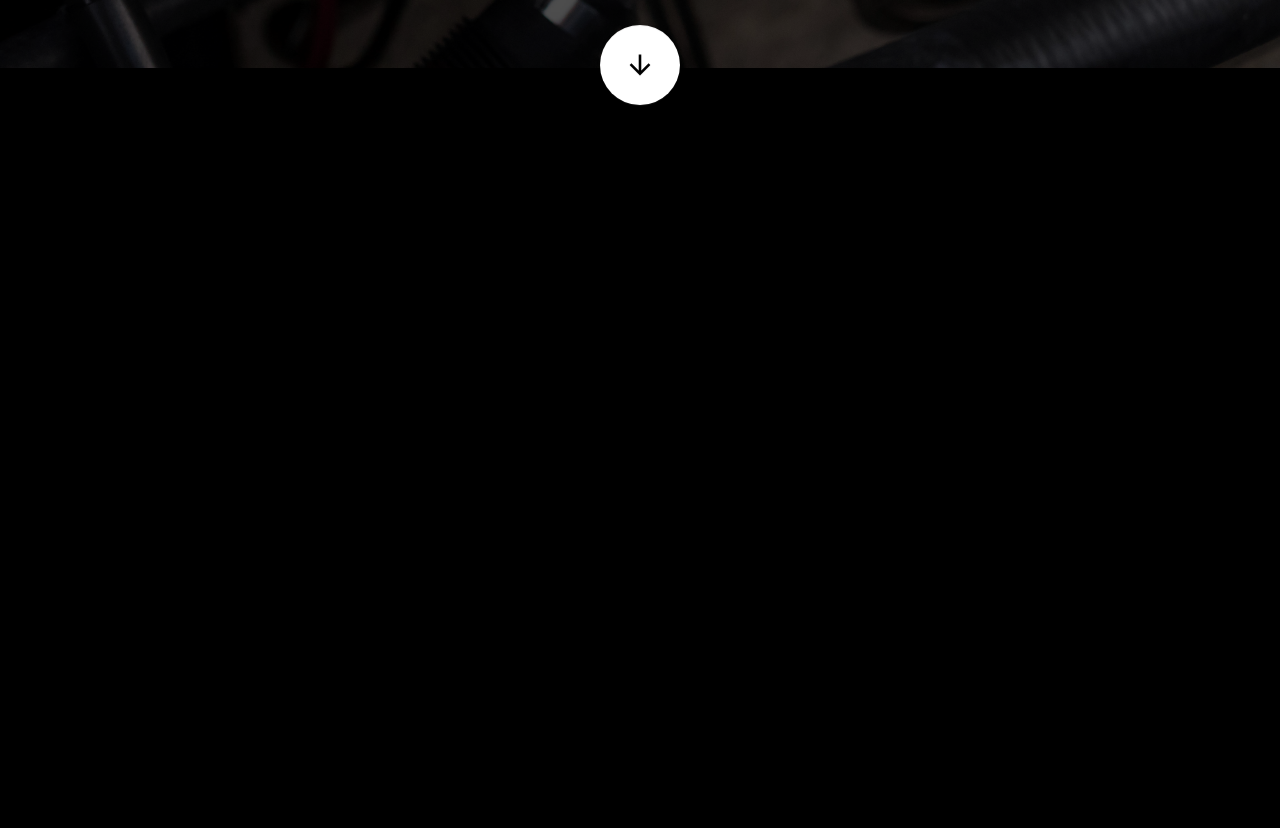
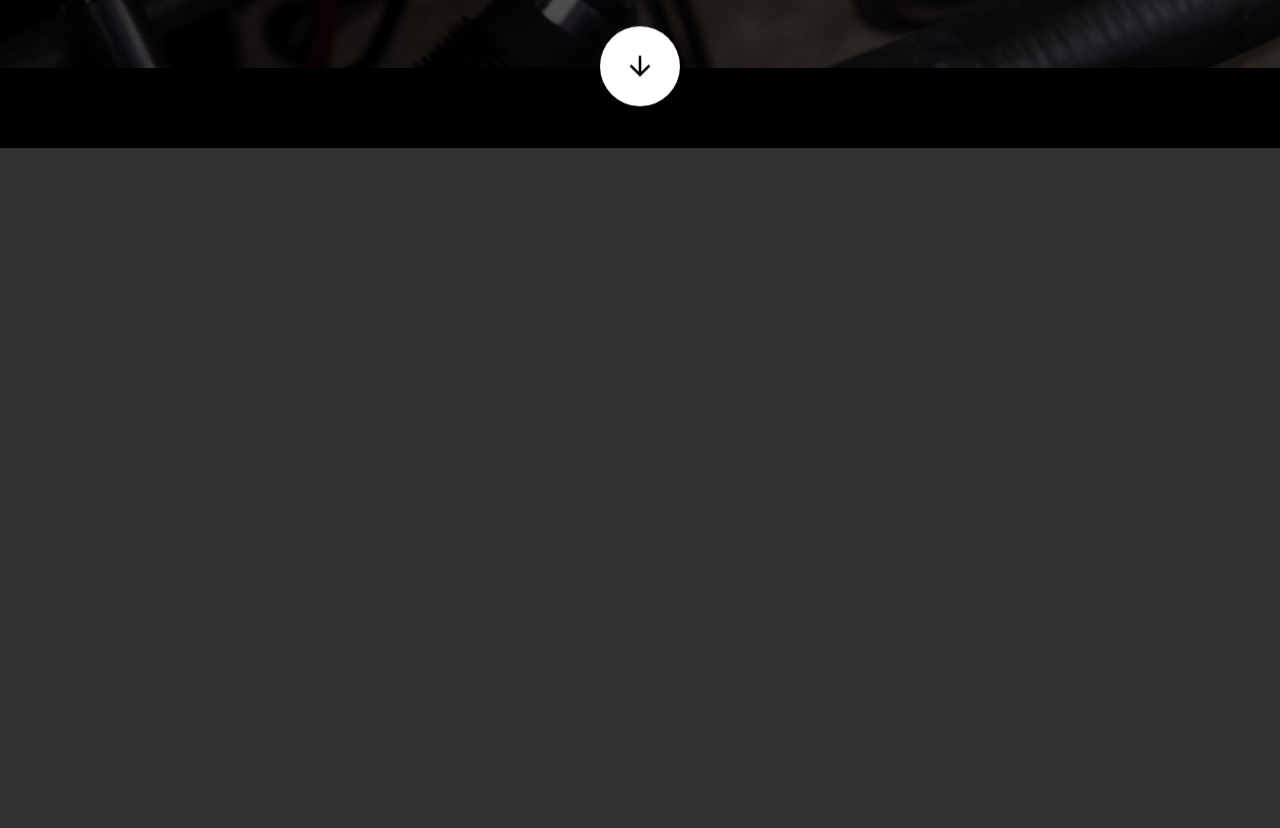
Before and after one commit to MilosGlamocak/sn_service, a React (Create React App) app: page / in a window 1280 px wide. Shown: the part 652-1480 px from the top of the page. Built offline with nearby package versions, Linux system fonts and the light colour scheme.

Commit message:
Created new component placeholder

```diff
--- a/src/App.css
+++ b/src/App.css
@@ -8,6 +8,6 @@
 .container {
   padding: 0 !important;
   max-width: 100% !important;
-  height: 200vh;
+  height: 300vh;
   background-color: black;
 }
--- a/src/App.js
+++ b/src/App.js
@@ -3,12 +3,14 @@ import { Container } from '@mui/material';
 import './App.css';
 import NavigationContainer from './Components/NavigationContainer';
 import WelcomePage from './Components/WelcomePage';
+import InfoPage from './Components/InfoPage';
 
 function App() {
   return (
     <Container className='container'>
       <NavigationContainer />
       <WelcomePage />
+      <InfoPage />
     </Container>
 
   );
--- /dev/null
+++ b/src/Components/InfoPage.jsx
@@ -0,0 +1,14 @@
+import React from "react"
+import '../Styles/InfoPage.css'
+import { Container } from "@mui/material"
+
+
+function InfoPage() {
+return (
+    <Container className="infoContainer">
+        <Container className="infoIcons"></Container>
+    </Container>
+)
+}
+
+export default InfoPage
--- /dev/null
+++ b/src/Styles/InfoPage.css
@@ -0,0 +1,10 @@
+.infoContainer {
+    max-width: 100% !important;
+    height: 100vh;
+    background-color: rgb(49, 49, 49);
+    position: absolute !important;
+    z-index: 996;
+    top: 150%;
+    left: 50%;
+    transform: translate(-50%, -50%);
+}
```
